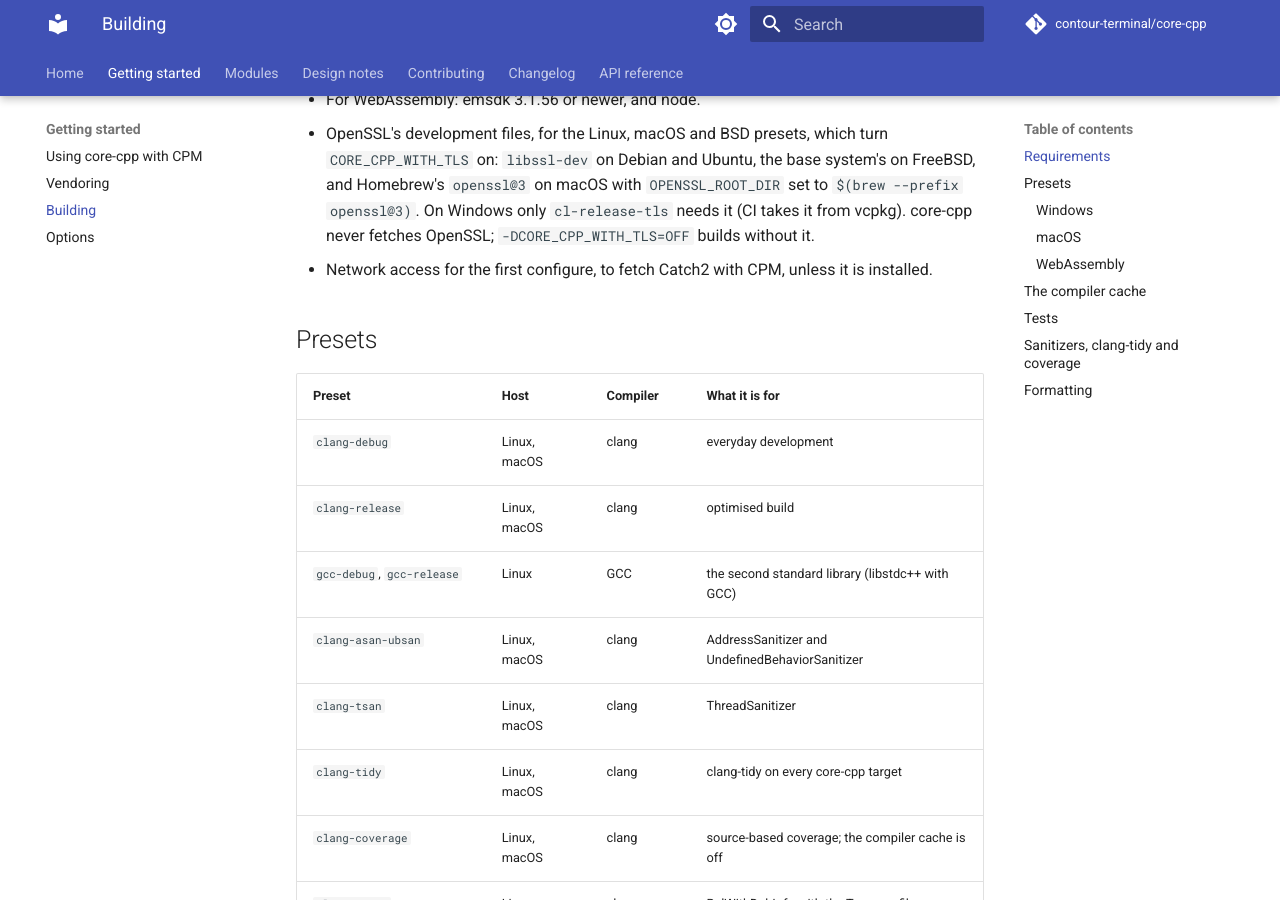
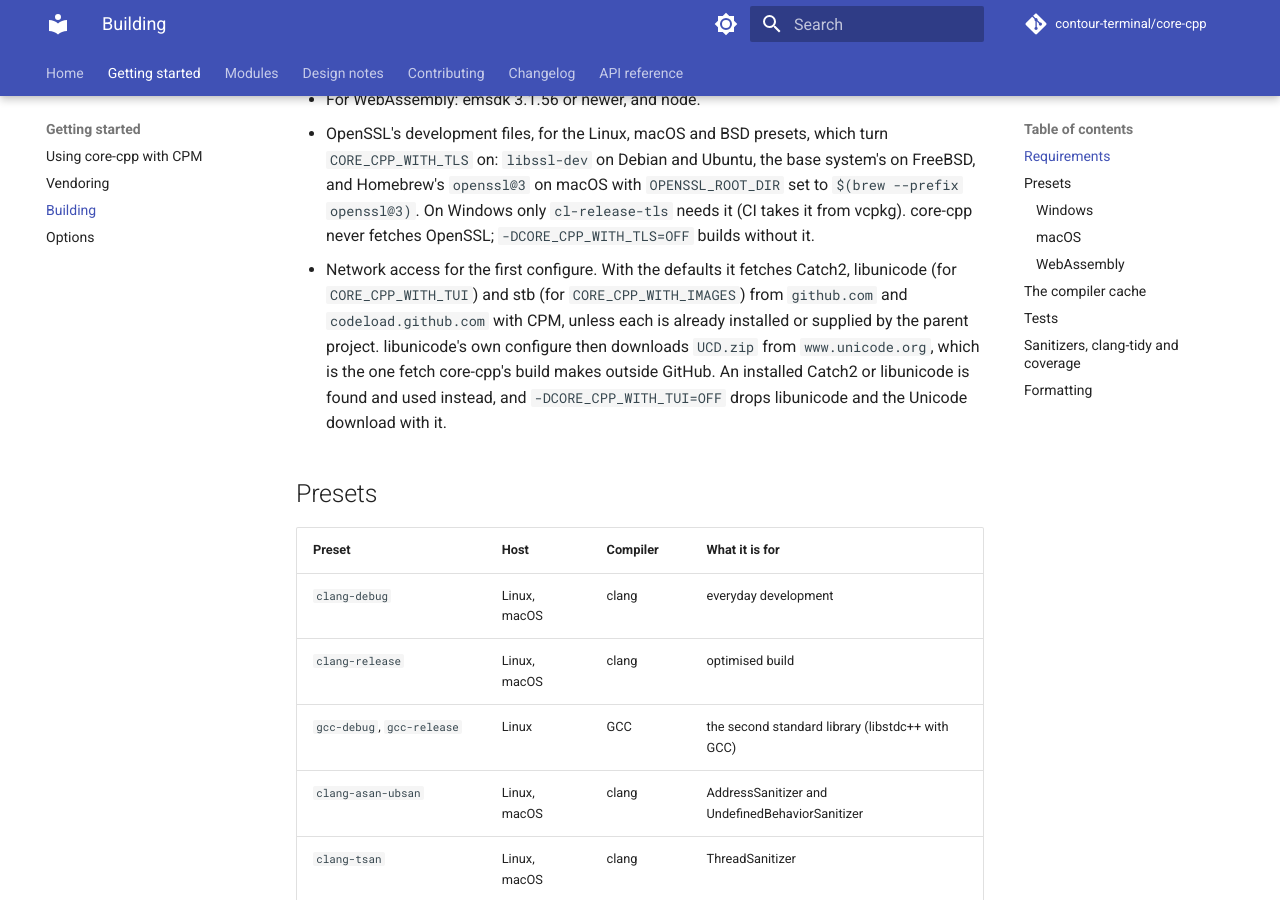
Before and after one commit to contour-terminal/core-cpp, an MkDocs documentation site: the page built from docs/getting-started/building.md, in a window 1280 px wide and 900 px high, scrolled down 541 px. Built offline with MkDocs 1.6.1 and Material for MkDocs 9.7.7, drawn with Linux system fonts in a browser that asks for light colours; comment, search, counter and statistics services are not loaded.

Commit message:
docs: the first configure fetches more than Catch2, from more than GitHub
With the defaults it also fetches libunicode and stb, and libunicode's own
configure downloads UCD.zip from www.unicode.org -- core-cpp's first fetch
outside GitHub, which a network policy that allows only github.com would stop.
The prerequisite now names the hosts and says what turns each fetch off.

The libunicode row pins BUILD_SHARED_LIBS OFF, as endo does. Its target is
linked PUBLIC from `core::tui`, so a consumer configured with
BUILD_SHARED_LIBS=ON would get a shared libunicode behind a static core-cpp and
a run-time dependency on a library it never asked to be shared.

The stb row says why it is fetch-only with no FIND_PACKAGE and no NO_FETCH: stb
ships no build system, no config package and no version, so there is nothing to
find and nothing to check a system copy against, and a parent project supplies
it by defining the target.

Signed-off-by: Christian Parpart <christian@parpart.family>

```diff
--- a/docs/getting-started/building.md
+++ b/docs/getting-started/building.md
@@ -23,7 +23,13 @@ cmake --workflow --preset ci-clang-debug     # the same three steps in one comma
   Homebrew's `openssl@3` on macOS with `OPENSSL_ROOT_DIR` set to `$(brew --prefix openssl@3)`. On
   Windows only `cl-release-tls` needs it (CI takes it from vcpkg). core-cpp never fetches
   OpenSSL; `-DCORE_CPP_WITH_TLS=OFF` builds without it.
-- Network access for the first configure, to fetch Catch2 with CPM, unless it is installed.
+- Network access for the first configure. With the defaults it fetches Catch2, libunicode (for
+  `CORE_CPP_WITH_TUI`) and stb (for `CORE_CPP_WITH_IMAGES`) from `github.com` and
+  `codeload.github.com` with CPM, unless each is already installed or supplied by the parent
+  project. libunicode's own configure then downloads `UCD.zip` from `www.unicode.org`, which is
+  the one fetch core-cpp's build makes outside GitHub. An installed Catch2 or libunicode is
+  found and used instead, and `-DCORE_CPP_WITH_TUI=OFF` drops libunicode and the Unicode
+  download with it.
 
 ## Presets
 
```
Also changed, not shown: CHANGELOG.md (+6 -1 lines), 1 other file.
